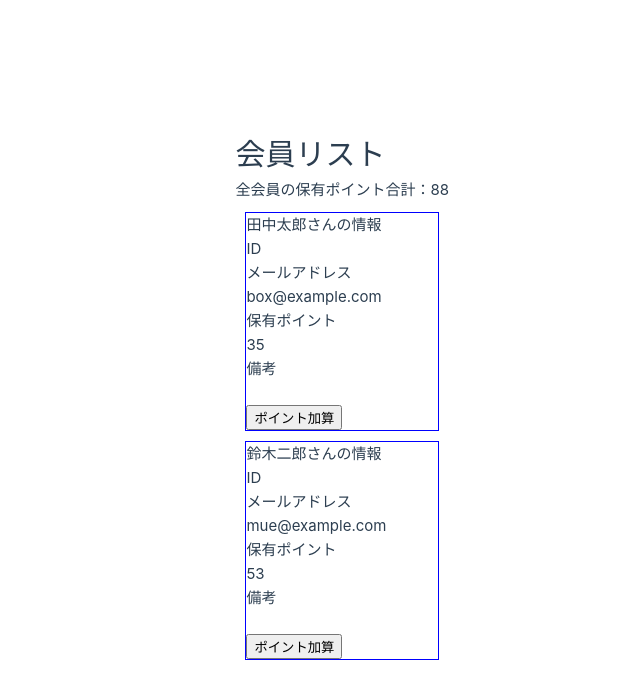
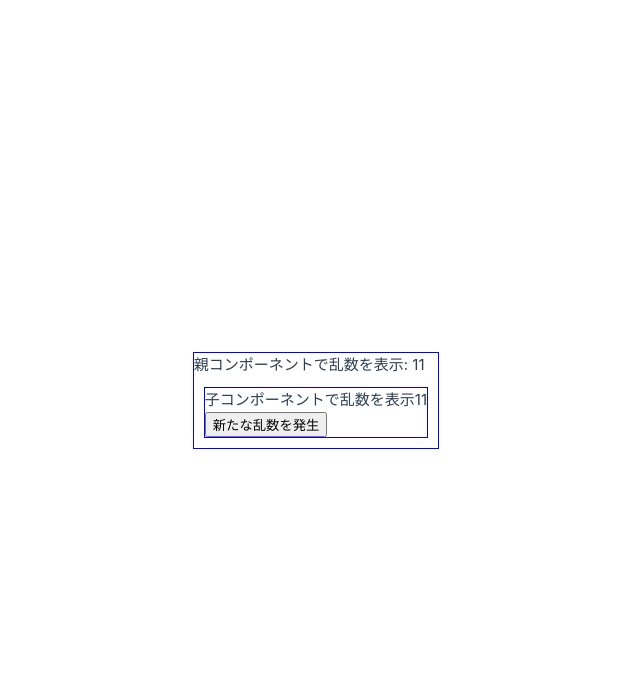
Before and after one commit to takatoshi-tenko/vue-folder, a Vue app in the folder vue3/hello-vue/: page / in a window 1280 px wide. Shown: the top 698 px of the page, without its empty margins (191-831 px from the left). Built offline with nearby package versions, Linux system fonts and the light colour scheme.

Commit message:
リスト8.14 子から親への通信emit

```diff
--- a/vue3/hello-vue/src/App.vue
+++ b/vue3/hello-vue/src/App.vue
@@ -1,47 +1,20 @@
 <script setup lang="ts">
 import { ref, computed } from 'vue'
-import OneMember from './components/OneMember.vue'
+import OneSection from './components/OneSection.vue'
 
-const memberListInit = new Map<number, Member>()
-memberListInit.set(33456, {
-  id: 33456,
-  name: '田中太郎',
-  email: 'box@example.com',
-  points: 35,
-  note: '初回入会特典あり'
-})
-memberListInit.set(47783, { id: 47783, name: '鈴木二郎', email: 'mue@example.com', points: 53 })
-const memberList = ref(memberListInit)
-
-const totalPoints = computed((): number => {
-  let total = 0
-  for (const member of memberList.value.values()) {
-    total += member.points
-  }
-  return total
-})
-
-interface Member {
-  id: number
-  name: string
-  email: string
-  points: number
-  note?: string
+const randInit = Math.round(Math.random() + 10)
+const rand = ref(randInit)
+const onCreateNewRand = (): void => {
+  rand.value = Math.round(Math.random() * 10)
 }
 </script>
 
 <template>
   <div>
-    <h1>会員リスト</h1>
-    <p>全会員の保有ポイント合計：{{ totalPoints }}</p>
-    <OneMember
-      v-for="[id, member] in memberList"
-      :key="id"
-      :name="member.name"
-      :email="member.email"
-      :points="member.points"
-      :note="member.note"
-    />
+    <section>
+      <p>親コンポーネントで乱数を表示: {{ rand }}</p>
+      <OneSection v-bind:rand="rand" v-on:createNewRand="onCreateNewRand" />
+    </section>
   </div>
 </template>
 
--- a/vue3/hello-vue/src/components/OneSection.vue
+++ b/vue3/hello-vue/src/components/OneSection.vue
@@ -1,15 +1,24 @@
+<script setup lang="ts">
+interface Props {
+  rand: number
+}
+
+interface Emits {
+  (event: 'createNewRand'): void
+}
+
+defineProps<Props>()
+const emit = defineEmits<Emits>()
+const onNewRandButtonClick = (): void => {
+  emit('createNewRand')
+}
+</script>
+
 <template>
   <div>
-    <section class="box">
-      <h4>一つのコンポーネント</h4>
-      <p>コンポーン年とについて〜〜〜</p>
+    <section>
+      <p>子コンポーネントで乱数を表示{{ rand }}</p>
+      <button @click="onNewRandButtonClick">新たな乱数を発生</button>
     </section>
   </div>
 </template>
-
-<style>
-  .box {
-    border: green 1px solid;
-    margin: 10px;
-  }
-</style>
```
